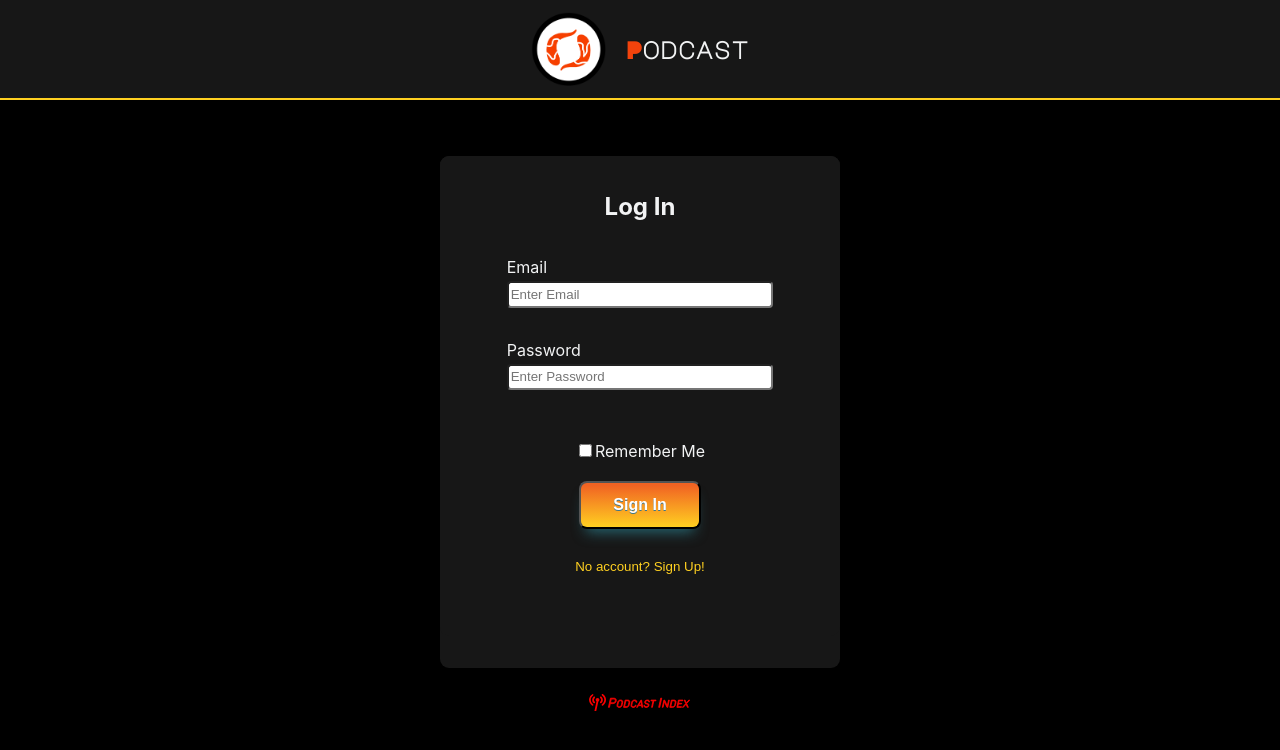
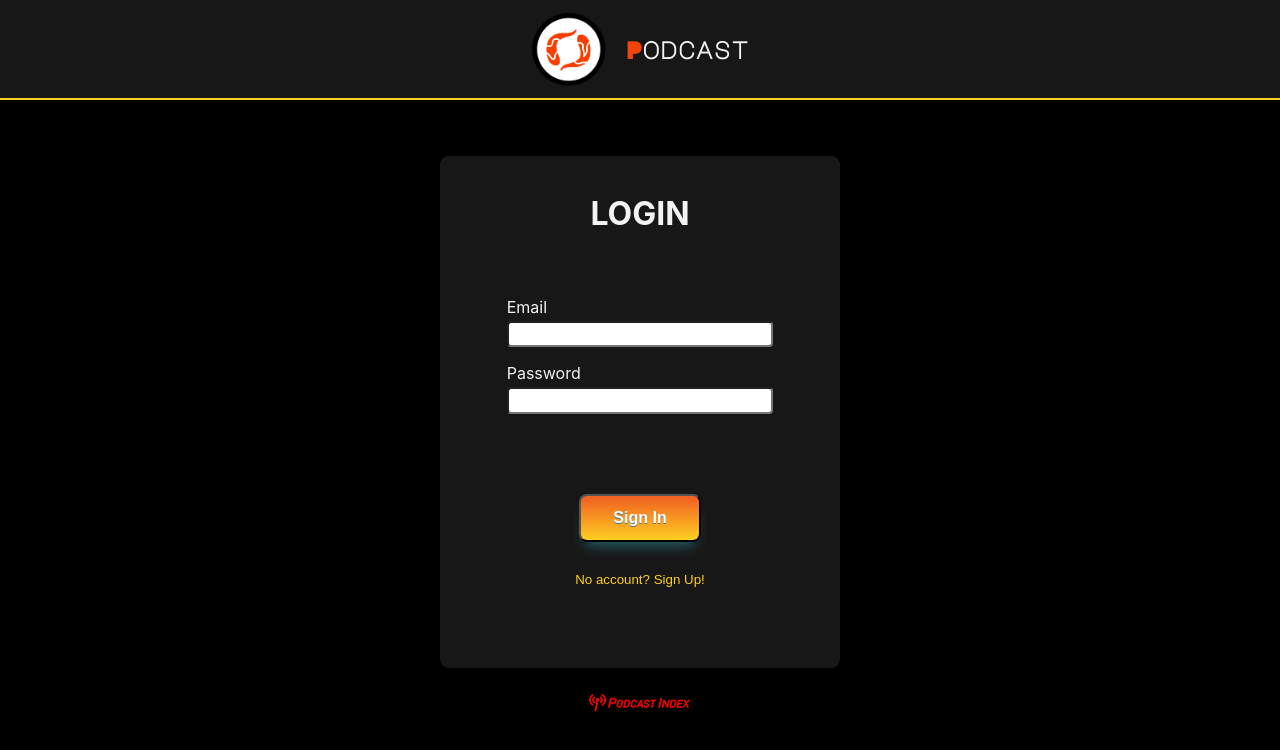
Before and after one commit to bkorkmaz29/koi-podcast, a React (Create React App) app in the folder client/: page / in a window 1280 px wide. Shown: the top 750 px of the page. Built offline with nearby package versions, Linux system fonts and the light colour scheme.

Commit message:
formik login form

```diff
--- a/client/src/components/LoginForm/LoginForm.styled.ts
+++ b/client/src/components/LoginForm/LoginForm.styled.ts
@@ -1,6 +1,6 @@
 import styled from "styled-components";
 
-export const StyledLoginForm = styled.form`
+export const StyledLoginForm = styled.div`
   display: flex;
   flex-direction: column;
   justify-content: center;
@@ -13,12 +13,6 @@ export const StyledLoginForm = styled.form`
   border-radius: 9px;
   padding: 1em;
 
-  input[type="text"] {
-    border-radius: 4px;
-    width: 20em;
-    height: 2em;
-  }
-
   input[type="password"] {
     border-radius: 4px;
     width: 20em;
@@ -27,10 +21,15 @@ export const StyledLoginForm = styled.form`
 
   input[type="submit"] {
     border-radius: 4px;
-    width: 5em;
+    width: 100%;
     height: 2em;
   }
 
+  input[type="email"] {
+    border-radius: 4px;
+    width: 100%;
+    height: 2em;
+  }
   .form-input {
     display: flex;
     flex-direction: column;
@@ -43,10 +42,8 @@ export const StyledLoginForm = styled.form`
     flex-direction: column;
     align-items: center;
     justify-content: space-between;
-    margin: 2em;
+    margin-top: 4em;
     width: 100%;
-
-    height: 500px;
   }
 
   .checkbox {
@@ -83,7 +80,8 @@ export const StyledLoginForm = styled.form`
     color: ${({ theme }) => theme.white};
   }
 
-  h2 {
+  h1 {
     color: ${({ theme }) => theme.white};
+    margin-bottom: 2em;
   }
 `;
--- a/client/src/components/LoginForm/LoginForm.tsx
+++ b/client/src/components/LoginForm/LoginForm.tsx
@@ -1,62 +1,89 @@
-import { useState } from "react";
-
+import React from 'react';
+ import * as Yup from 'yup';
+ import { withFormik, FormikProps, FormikErrors, Form, Field } from 'formik';
  import { StyledLoginForm } from "./LoginForm.styled";
 
-interface Props {
-  onLogin: Function;
+
+ interface FormValues {
+   email: string;
+   password: string;
+ }
+
+ interface OtherProps {
+   message: string;
    onSignUp: React.MouseEventHandler<HTMLButtonElement>;
  }
 
-const LoginForm: React.FC<Props> = ({ onLogin, onSignUp }) => {
-  const [email, setEmail] = useState("");
-  const [password, setPassword] = useState("");
 
-  const onSubmit = async (e: React.SyntheticEvent) => {
-    e.preventDefault();
-
-    if (!email || !password) {
-      alert("Please fill all the fields");
-      return;
-    }
-
-    onLogin({ email, password });
-    setEmail("");
-    setPassword("");
-  };
-
+ const InnerForm = (props: OtherProps & FormikProps<FormValues>) => {
+   const { touched, errors, isSubmitting, onSignUp} = props;
    return (
-    <StyledLoginForm onSubmit={onSubmit}>
-      <h2>Log In</h2>
+    <StyledLoginForm>
+     <Form>
+       <h1>Login</h1>
        <div className="form-input">
        <label>Email</label>
-        <input
-          type="text"
-          placeholder="Enter Email"
-          onChange={(e) => setEmail(e.target.value)}
-        />
+       <Field type="email" name="email" />
+       {touched.email && errors.email && <div>{errors.email}</div>}
        </div>
        <div className="form-input">
        <label>Password</label>
-        <input
-          type="password"
-          placeholder="Enter Password"
-          onChange={(e) => setPassword(e.target.value)}
-        />
+       <Field type="password" name="password" />
+       {touched.password && errors.password && <div>{errors.password}</div>}
        </div>
        <div className="form-buttons">
-        <div className="checkbox">
-          <input type="checkbox" />
-          <label>Remember Me</label>
-        </div>
-        <button className="login-button" type="submit" value="Login">
+       <button className="login-button" type="submit" value="Login" disabled={isSubmitting}>
           Sign In
         </button>
         <button className="signup-button" onClick={onSignUp}>
           No account? Sign Up!
         </button>
        </div>
+     </Form>
      </StyledLoginForm>
    );
  };
 
+ interface MyFormProps {
+   initialEmail?: string;
+   message: string; // if this passed all the way through you might do this or make a union type
+   onLogin: Function;
+ }
+
+ const MyForm = withFormik<MyFormProps, FormValues>({
+
+   mapPropsToValues: props => {
+     return {
+       email: props.initialEmail || '',
+       password: '',
+     };
+   },
+
+   validate: (values: FormValues) => {
+     let errors: FormikErrors<FormValues> = {};
+     if (!values.email) {
+       errors.email = 'Required';
+     }
+     return errors;
+   },
+
+   handleSubmit: (values, { props }) => {
+    props.onLogin(values.email, values.password);
+   },
+
+
+ })(InnerForm);
+
+ interface loginProps {
+  onLogin: Function;
+  onSignUp: React.MouseEventHandler<HTMLButtonElement>;
+
+}
+ // Use <MyForm /> wherevs
+ const LoginForm: React.FC<loginProps> = ({onLogin}, {onSignUp}) => (
+
+     <MyForm onLogin={onLogin} onSignUp={onSignUp}/>
+
+ );
+
  export default LoginForm;
--- a/client/src/components/RegisterForm/RegisterForm.tsx
+++ b/client/src/components/RegisterForm/RegisterForm.tsx
@@ -35,6 +35,7 @@ const RegisterForm: React.FC<Props> = ({ onRegister, onLogin }) => {
           type="text"
           placeholder="Enter Username"
           onChange={(e) => setName(e.target.value)}
+          autoComplete="off"
         />
       </div>
       <div className="form-input">
@@ -43,6 +44,7 @@ const RegisterForm: React.FC<Props> = ({ onRegister, onLogin }) => {
           type="text"
           placeholder="Enter Email"
           onChange={(e) => setEmail(e.target.value)}
+          autoComplete="Enter Email"
         />
       </div>
       <div className="form-input">
@@ -51,6 +53,7 @@ const RegisterForm: React.FC<Props> = ({ onRegister, onLogin }) => {
           type="password"
           placeholder="Enter Password"
           onChange={(e) => setPassword(e.target.value)}
+          autoComplete="Enter Password"
         />
       </div>
       <div className="form-buttons">
```
Lines whose indentation alone changed are shown as unchanged.
